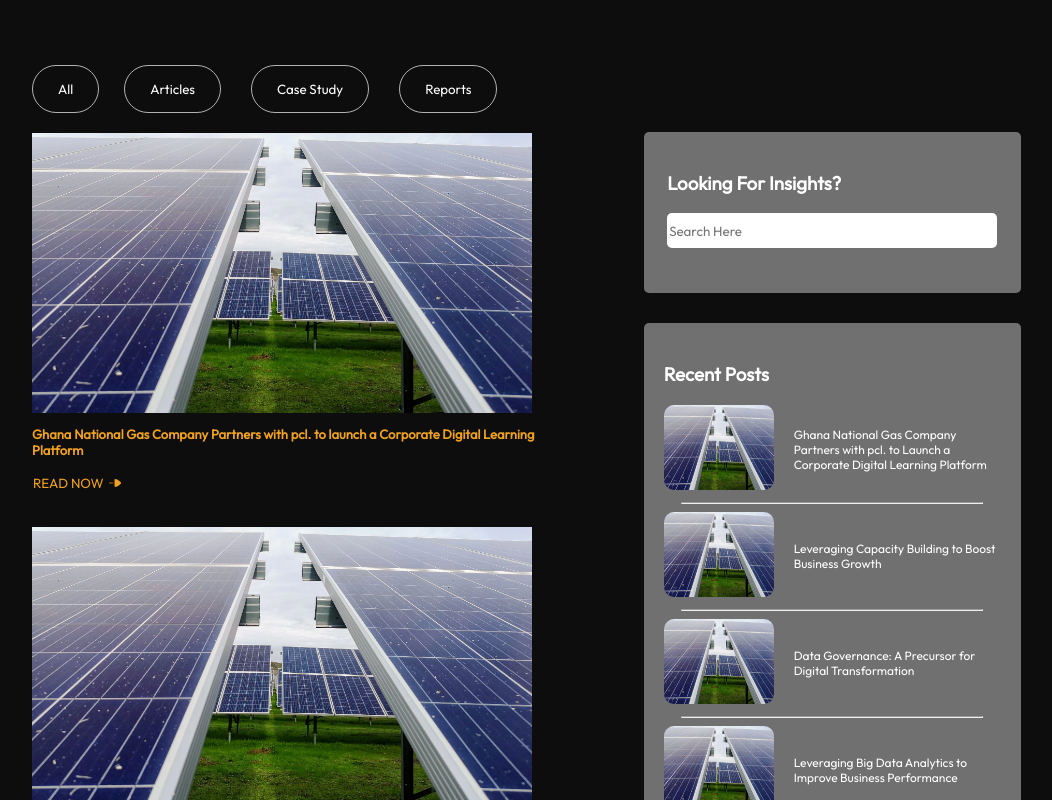
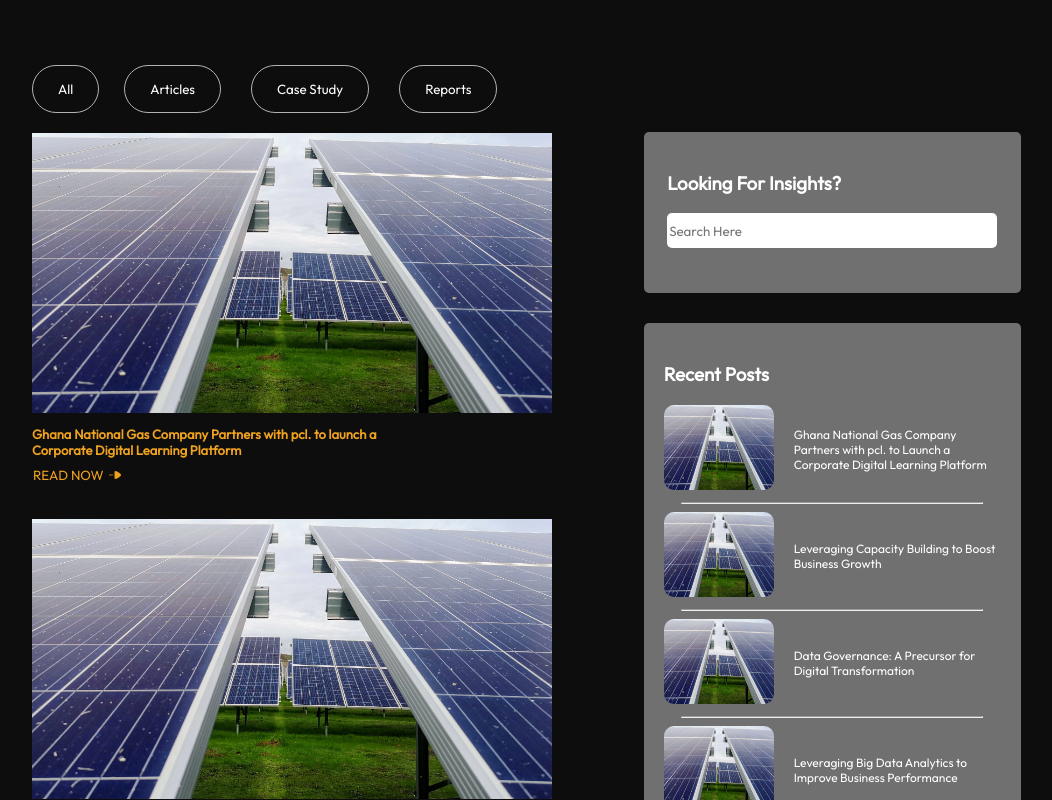
Before and after one commit to Siriki-web/PCLENERGY, a React (Create React App) app: page /insight in a window 1280 px wide. Shown: the part 540-1340 px from the top of the page, without its empty margins (118-1170 px from the left). Built offline with nearby package versions, Linux system fonts and the light colour scheme.

Commit message:
active color button for insight

```diff
--- a/src/components/Categories/index.jsx
+++ b/src/components/Categories/index.jsx
@@ -1,5 +1,6 @@
 import React from 'react';
 import styled from 'styled-components';
+// import { Button } from "@mui/material";
 
 
 const ContainerCategory = styled.div`
@@ -17,10 +18,17 @@ const ButtonAll = styled.button`
         border-radius: 37px;
         background: #0D0D0D;
         color: white;
+            &: focus{
+                background-color: #F2A42A;
+                color: white;
+                }
+            &:hover{
+                backgroundColor: "#EFA21F",
+                color: white;
+            }
 
     @media all and (max-width: 1024px){
         padding: 10px 15px;
-        // margin-left: 25px;
         margin: 10px;
     }
     `
@@ -32,6 +40,15 @@ const ButtonCategories = styled.button`
     border-radius: 37px;
     background-color: #0D0D0D;
     color: white;
+
+    &: focus{
+        background-color: #F2A42A;
+        color: white;
+        }
+    &: hover{
+        backgroundColor: "#EFA21F",
+        color: white;
+        }
 
     @media all and (max-width: 1024px){
         padding: 10px 15px;
@@ -49,16 +66,19 @@ const Categories = ({ setActiveCategory, categories, activeCategory }) => {
 
     return (
         <ContainerCategory>
-            <ButtonAll onClick={() => setActiveCategory('')}>All</ButtonAll>
+            <ButtonAll onClick={() => setActiveCategory('')}
+
+
+            >All</ButtonAll>
 
             {
                 categories.map((cat) =>
                     <ButtonCategories
                         key={cat}
-                        // style={{backgroundColor: activeCategory ? "#EFA21F" : null}}
                         value={cat}
-                        onClick={handleClick}>{cat}
+                        onClick={handleClick}
 
+                        >{cat}
                     </ButtonCategories>
                 )
             }
--- a/src/components/InsightItem/index.jsx
+++ b/src/components/InsightItem/index.jsx
@@ -5,7 +5,7 @@ import arrow_gold from '../../assets/arrow_orange.png'
 
 const Image = styled.img`
     height: 280px;
-    width: 500px;
+    width: 520px;
 
     @media all and (max-width: 1024px){
         width: 100%;
@@ -31,21 +31,28 @@ const Button = styled.button`
     }
     `
 
-const InsightItem = ({ id, picture, date, author, comment, titlePost, contentPost }) => {
+const PrincipalDiv = styled.div`
+    width: 75%;
+
+    @media only screen and (max-width: 500px){
+        width: 100%;
+    }
+`
+
+const InsightItem = ({ id, picture, titlePost }) => {
 
     return (
-        <div className="wow animate__animated animate__fadeInUp">
+        <PrincipalDiv className="wow animate__animated animate__fadeInUp">
             <a href={`${id}`}>
                 <Image src={picture} alt="" />
             </a>
             <TitlePost>{titlePost}</TitlePost>
-            <p>{contentPost}</p>
             <div key={id}>
                 <a href={`${id}`}>
                     <Button>READ NOW <img style={{ height: "8px", marginLeft: "5px" }} src={arrow_gold} alt="" /> </Button>
                 </a>
             </div>
-        </div>
+        </PrincipalDiv>
     );
 };
 
--- a/src/data/dataOurInsights.js
+++ b/src/data/dataOurInsights.js
@@ -76,7 +76,7 @@ export const dataOurInsights = [
         id: 'https://phillipsconsulting.net/articles_post/ikeja-electric-partners-with-phillips-consulting-to-take-leadership-in-digital-learning-in-the-electricity-distribution-sector/',
         name: 't11',
         picture: mariana_proenca,
-        titlePost: 'Ikeja Electric Partners with Phillips Consulting to Take Leadership In Digital Learning In the Electricity Distribution Sector ',
+        titlePost:  `Ikeja Electric Partners with Phillips Consulting to Take Leadership In Digital Learning In the Electricity \n Distribution Sector `,
         categoryPost: 'Articles',
     },
     {
--- a/src/pages/Insight/index.jsx
+++ b/src/pages/Insight/index.jsx
@@ -142,6 +142,8 @@ const DivRight = styled.div`
 
 const Insight = () => {
 
+    // const [query, setQuery] = useState("")
+
     useEffect(() => {
         window.scrollTo({ top: 0, left: 0, behavior: 'smooth' });
     }, [])
@@ -165,14 +167,13 @@ const Insight = () => {
                         activeCategory={activeCategory} />
 
                     {
-                        dataOurInsights.map(({ id, picture, author, titlePost, contentPost, comment, date, categoryPost }) =>
+                        dataOurInsights.map(({ id, picture, titlePost, categoryPost }) =>
                             !activeCategory || activeCategory === categoryPost ? (
                                 <div key={id}>
                                     <InsightItem
                                         id={id}
                                         picture={picture}
                                         titlePost={titlePost}
-                                        contentPost={contentPost}
                                     />
                                 </div>
                             ) : null
@@ -190,18 +191,22 @@ const Insight = () => {
                                     borderRadius: "5px",
                                     border: "none"
                                 }} type="search" placeholder='Search Here' />
+                                {/* {
+                                    dataOurInsights
+
+                                        .map(({ id, categoryPost }) =>
+                                            <div key={id}>
+                                                <h1>categoryPost</h1>
+                                                <a href={`${id}`}>id</a>
+                                            </div>
+                                        )
+                                } */}
                             </div>
                         </LookingInsights>
                         <RecentPosts>
                             <div>
                                 <H3>Recent Posts</H3>
                                 <div>
-                                    {/* {dataOurInsights.map(({ id, picture, titlePost, date }) =>
-                                        <div key={id}>
-                                            <RecentPost picture={picture} date={date} titlePost={titlePost} />
-                                        </div>
-                                    )
-                                    } */}
                                     <div>
                                         <div style={{ display: "flex", alignItems: "center" }}>
                                             <a href="https://phillipsconsulting.net/articles_post/ghana-national-gas-company-partners-with-pcl-to-launch-a-corporate-digital-learning-platform/ ">
@@ -210,7 +215,6 @@ const Insight = () => {
                                             <a href="https://phillipsconsulting.net/articles_post/ghana-national-gas-company-partners-with-pcl-to-launch-a-corporate-digital-learning-platform/ ">
 
                                                 <div style={{ marginLeft: "20px" }}>
-                                                    {/* <p style={{ color: "#EFA21F", fontSize: "15px" }}>{date}</p> */}
                                                     <p style={{ color: "white", fontSize: "12px" }}>Ghana National Gas Company Partners with pcl. to Launch a Corporate Digital Learning Platform</p>
                                                 </div>
                                             </a>
@@ -223,7 +227,6 @@ const Insight = () => {
                                             </a>
                                             <a href="https://phillipsconsulting.net/articles_post/leveraging-capacity-building-to-boost-business-growth/ ">
                                                 <div style={{ marginLeft: "20px" }}>
-                                                    {/* <p style={{ color: "#EFA21F", fontSize: "15px" }}>{date}</p> */}
                                                     <p style={{ color: "white", fontSize: "12px" }}>Leveraging Capacity Building to Boost Business Growth </p>
                                                 </div>
                                             </a>
@@ -236,7 +239,6 @@ const Insight = () => {
                                             </a>
                                             <a href="https://phillipsconsulting.net/articles_post/data-governance-a-precursor-for-digital-transformation/ ">
                                                 <div style={{ marginLeft: "20px" }}>
-                                                    {/* <p style={{ color: "#EFA21F", fontSize: "15px" }}>{date}</p> */}
                                                     <p style={{ color: "white", fontSize: "12px" }}>Data Governance: A Precursor for Digital Transformation </p>
                                                 </div>
                                             </a>
@@ -249,7 +251,6 @@ const Insight = () => {
                                             </a>
                                             <a href="https://phillipsconsulting.net/articles_post/leveraging-big-data-analytics-to-improve-business-performance/ ">
                                                 <div style={{ marginLeft: "20px" }}>
-                                                    {/* <p style={{ color: "#EFA21F", fontSize: "15px" }}>{date}</p> */}
                                                     <p style={{ color: "white", fontSize: "12px" }}>Leveraging Big Data Analytics to Improve Business Performance </p>
                                                 </div>
                                             </a>
@@ -262,7 +263,6 @@ const Insight = () => {
                                             </a>
                                             <a href="https://phillipsconsulting.net/articles_post/embracing-the-culture-of-digital-revolution-in-everyday-work/ ">
                                                 <div style={{ marginLeft: "20px" }}>
-                                                    {/* <p style={{ color: "#EFA21F", fontSize: "15px" }}>{date}</p> */}
                                                     <p style={{ color: "white", fontSize: "12px" }}>Embracing the Culture of Digital Revolution in Everyday Work </p>
                                                 </div>
                                             </a>
```
Lines whose indentation alone changed are shown as unchanged.
